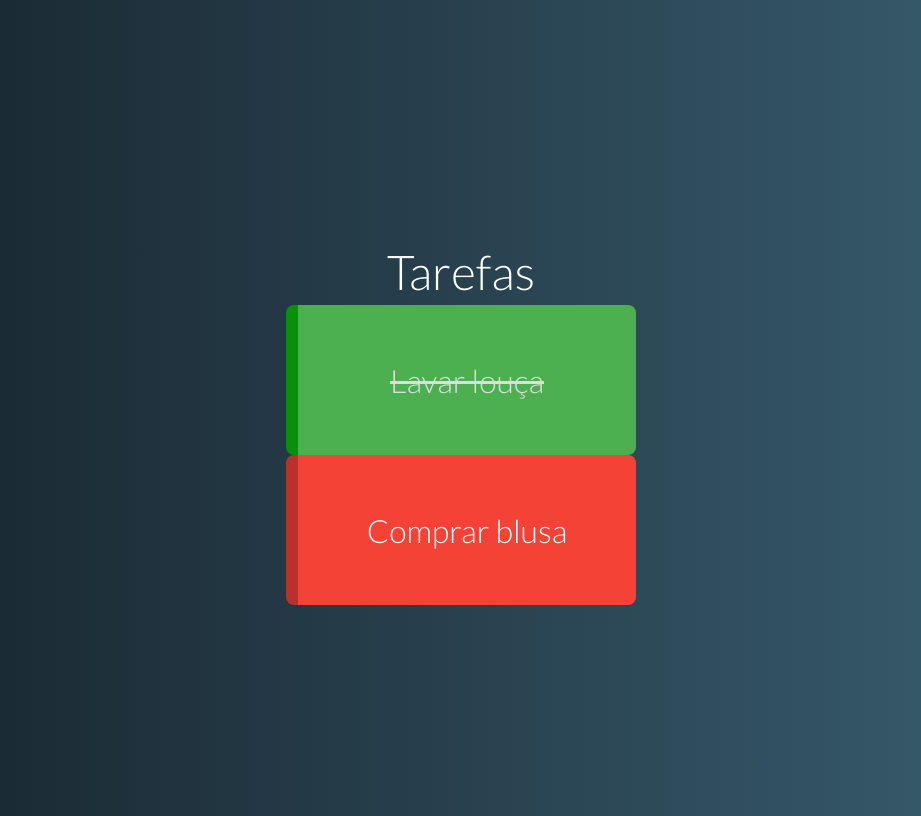
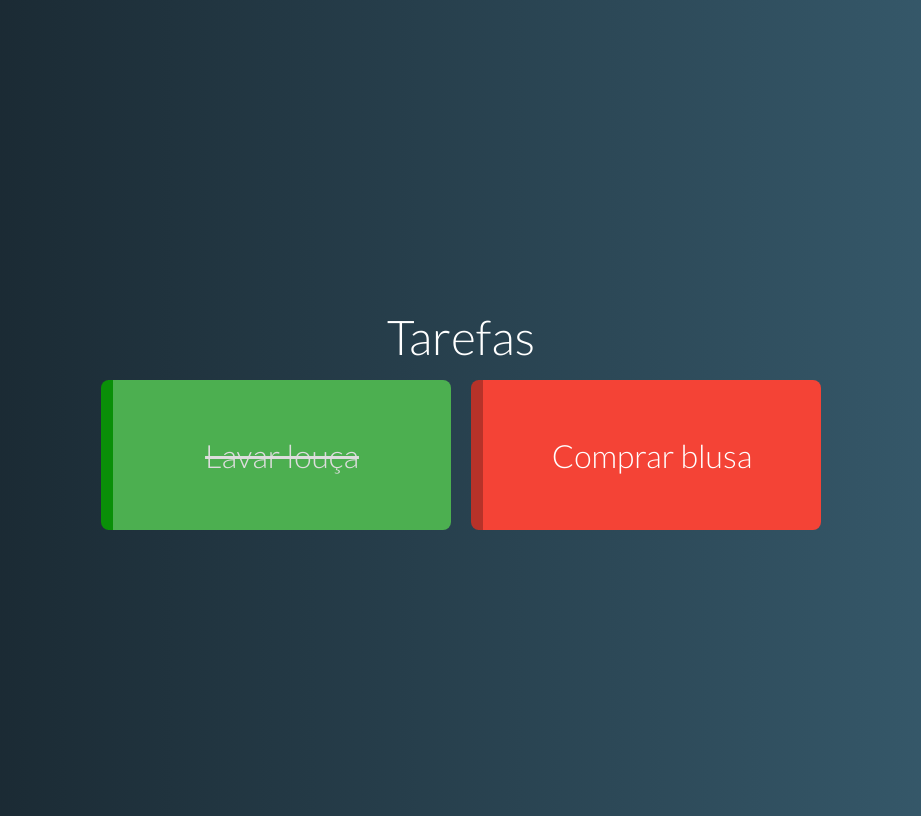
Before and after one commit to rogerio-pereira/Udemy-Vue-JS-2_O-Guia-Completo, a Vue app in the folder 10 Projeto 2 - Lista de Tarefas (ToDo)/tarefas/: page / in a window 1280 px wide. Shown: the whole page, without its empty margins (179-1100 px from the left). Built offline with nearby package versions, Linux system fonts and the light colour scheme.

Commit message:
Componente Lista de Tarefas pt2

```diff
--- a/10 Projeto 2 - Lista de Tarefas (ToDo)/tarefas/src/components/TaskGrid.vue
+++ b/10 Projeto 2 - Lista de Tarefas (ToDo)/tarefas/src/components/TaskGrid.vue
@@ -1,8 +1,11 @@
 <template>
     <div class='task-grid'>
-        <template>
+        <template v-if='tasks.length'>
             <task v-for='task in tasks' :key='task.name' :task='task' />
         </template>
+        <p class="no-task" v-else>
+            Sua vida está em dia ;)
+        </p>
     </div>
 </template>
 
@@ -24,5 +27,18 @@
 </script>
 
 <style scoped>
+    .task-grid {
+        display: flex;
+        justify-content: center;
+        flex-wrap: wrap;
+    }
 
+    .task-grid .task {
+        margin: 10px;
+    }
+
+    .no-task {
+        color: #aaa;
+        font-size: 1.7rem;
+    }
 </style>
```
